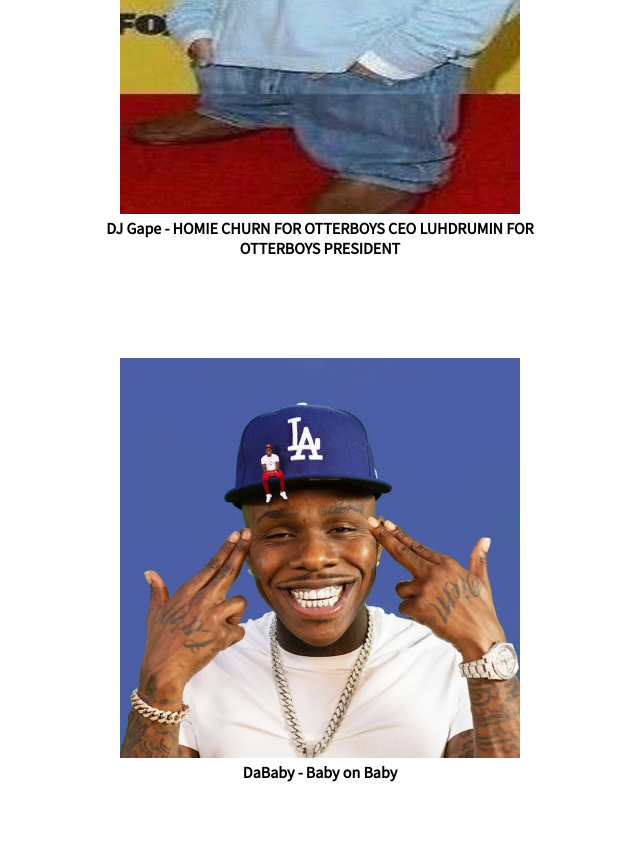
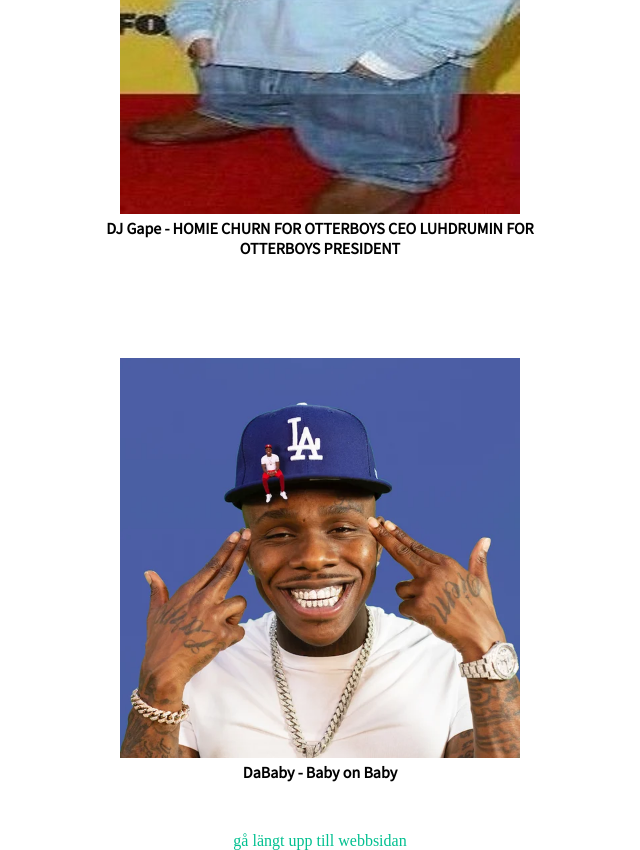
Before and after one commit to PLAYMANWAGON/forsta-projekt, a plain HTML site: page index.html in a window 1280 px wide. Shown: the part 2739-3589 px from the top of the page, without its empty margins (320-960 px from the left). Drawn offline with Linux system fonts and the light colour scheme; a web font is replaced by a local one.

Commit message:
footer och centrering

```diff
--- a/index.html
+++ b/index.html
@@ -106,5 +106,6 @@
         </div>
       </div>
     </article>
+    <footer><a href="#">gå längt upp till webbsidan</a></footer>
   </body>
 </html>
--- a/style.css
+++ b/style.css
@@ -116,3 +116,7 @@ ul {
   display: flex;
   justify-content: space-evenly;
 }
+
+footer {
+  text-align: center;
+}
```
